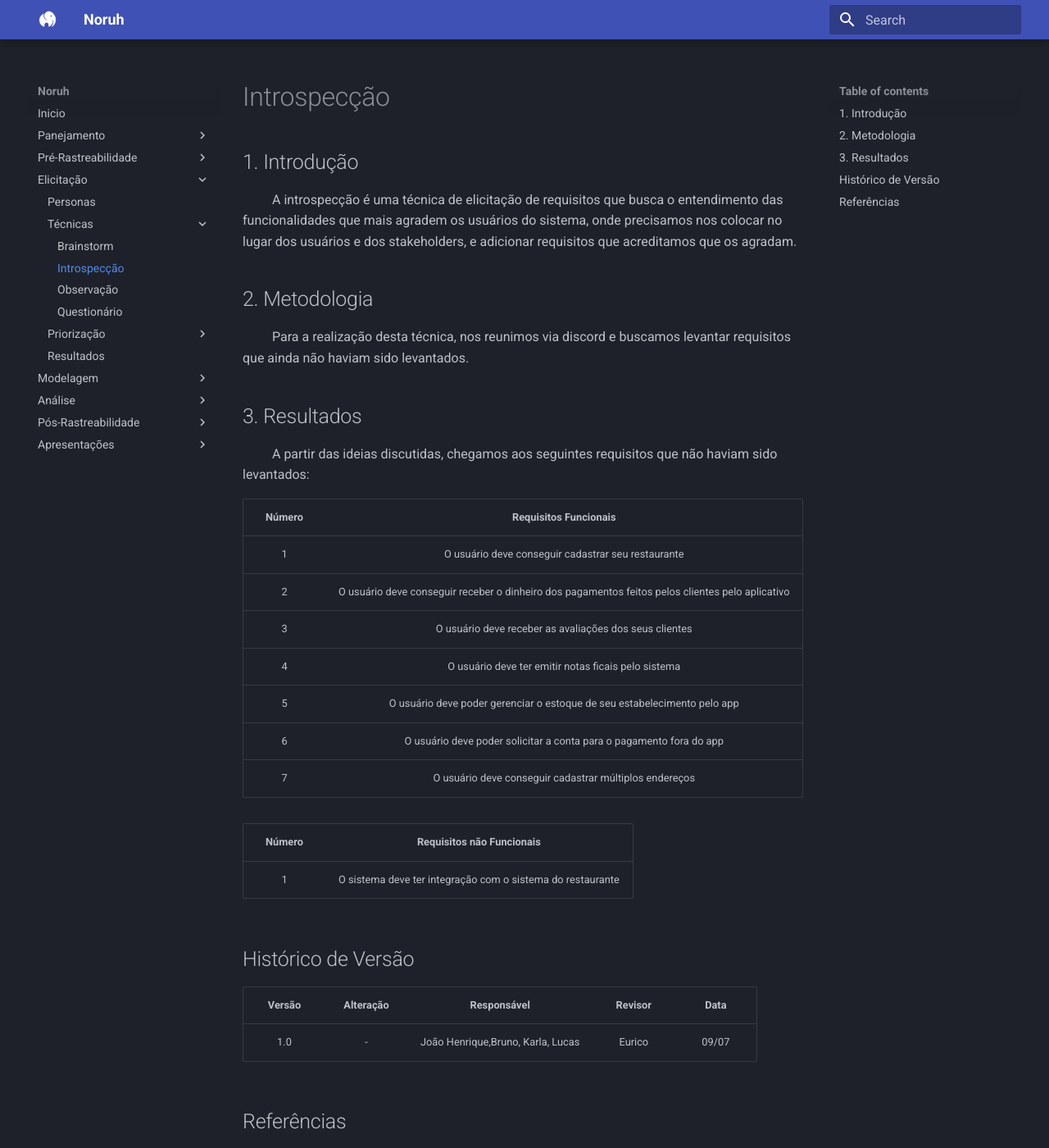
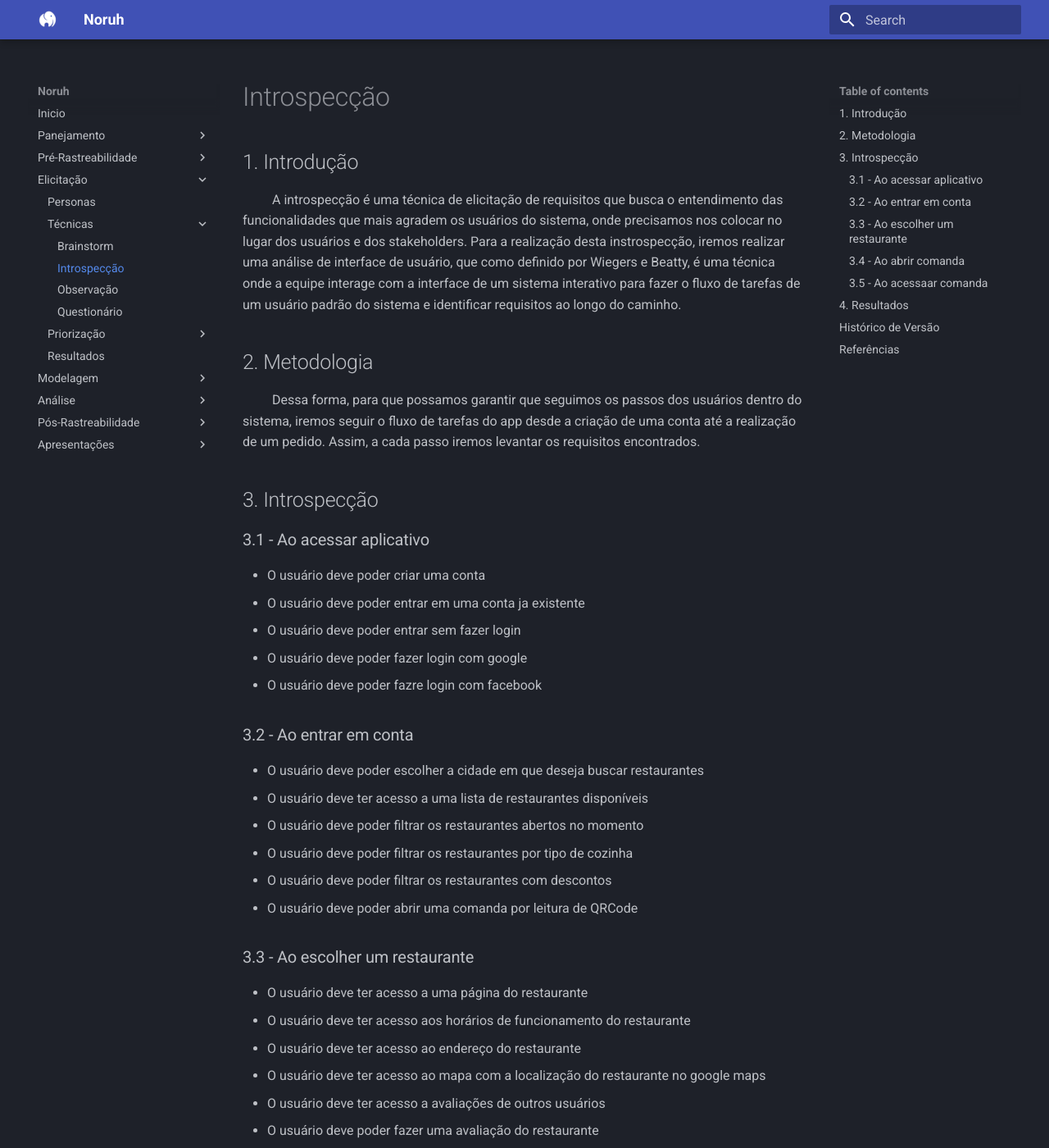
Before and after one commit to Thiab394/2022.1-Noruh, an MkDocs documentation site: the page built from docs/elicitacao/tecnicas/introspeccao.md, in a window 1280 px wide and 1400 px high. Shown: the whole window at 82% size. Built offline with MkDocs 1.6.1 and Material for MkDocs 9.7.7, drawn with Linux system fonts in a browser that asks for light colours; some of the changed text lies outside the part shown.

Commit message:
Adiciona introspecção

```diff
--- a/docs/elicitacao/tecnicas/introspeccao.md
+++ b/docs/elicitacao/tecnicas/introspeccao.md
@@ -2,36 +2,69 @@
 
 ## 1. Introdução
 
-&emsp;&emsp; A introspecção é uma técnica de elicitação de requisitos que busca o entendimento das funcionalidades que mais agradem os usuários do sistema, onde precisamos nos colocar no lugar dos usuários e dos stakeholders, e adicionar requisitos que acreditamos que os agradam.
+&emsp;&emsp; A introspecção é uma técnica de elicitação de requisitos que busca o entendimento das funcionalidades que mais agradem os usuários do sistema, onde precisamos nos colocar no lugar dos usuários e dos stakeholders. Para a realização desta instrospecção, iremos realizar uma análise de interface de usuário, que como definido por Wiegers e Beatty, é uma técnica onde a equipe interage com a interface de um sistema interativo para fazer o fluxo de tarefas de um usuário padrão do sistema e identificar requisitos ao longo do caminho.
 
 ## 2. Metodologia
 
-&emsp;&emsp; Para a realização desta técnica, nos reunimos via discord e buscamos levantar requisitos que ainda não haviam sido levantados.
+&emsp;&emsp; Dessa forma, para que possamos garantir que seguimos os passos dos usuários dentro do sistema, iremos seguir o fluxo de tarefas do app desde a criação de uma conta até a realização de um pedido. Assim, a cada passo iremos levantar os requisitos encontrados.
 
-## 3. Resultados
+## 3. Introspecção
 
-&emsp;&emsp; A partir das ideias discutidas, chegamos aos seguintes requisitos que não haviam sido levantados:
+### 3.1 - Ao acessar aplicativo
+- O usuário deve poder criar uma conta
+- O usuário deve poder entrar em uma conta ja existente
+- O usuário deve poder entrar sem fazer login
+- O usuário deve poder fazer login com google
+- O usuário deve poder fazre login com facebook
 
-| Número | Requisitos Funcionais                                         |
-| :------: | :--------------------------------------------------: |
-| 1    | O usuário deve conseguir cadastrar seu restaurante |
-| 2    | O usuário deve conseguir receber o dinheiro dos pagamentos feitos pelos clientes pelo aplicativo |
-| 3    | O usuário deve receber as avaliações dos seus clientes |
-| 4    | O usuário deve ter emitir notas ficais pelo sistema |
-| 5    | O usuário deve poder gerenciar o estoque de seu estabelecimento pelo app |
-| 6    | O usuário deve poder solicitar a conta para o pagamento fora do app |
-| 7    | O usuário deve conseguir cadastrar múltiplos endereços |
+### 3.2 - Ao entrar em conta
+- O usuário deve poder escolher a cidade em que deseja buscar restaurantes
+- O usuário deve ter acesso a uma lista de restaurantes disponíveis
+- O usuário deve poder filtrar os restaurantes abertos no momento
+- O usuário deve poder filtrar os restaurantes por tipo de cozinha
+- O usuário deve poder filtrar os restaurantes com descontos
+- O usuário deve poder abrir uma comanda por leitura de QRCode
 
-| Número | Requisitos não Funcionais|
-| :------: | :--------------------------------------------------: |
-| 1    | O sistema deve ter integração com o sistema do restaurante |
+### 3.3 - Ao escolher um restaurante
+- O usuário deve ter acesso a uma página do restaurante
+- O usuário deve ter acesso aos horários de funcionamento do restaurante
+- O usuário deve ter acesso ao endereço do restaurante
+- O usuário deve ter acesso ao mapa com a localização do restaurante no google maps
+- O usuário deve ter acesso a avaliações de outros usuários
+- O usuário deve poder fazer uma avaliação do restaurante
 
+### 3.4 - Ao abrir comanda
+- O usuário deve poder entrar na fila de espera
+- O usuário deve poder fazer um pedido delivery
+- O usuário deve poder realizar um pedido para retirar no balcão
+- O usuário deve ter acesso a um cardápio com os itens do resturante
+- O usuário deve poder adcionar itens à sua comanda
+- O usuário deve poder pesquisar um item pelo nome no cardápio
+
+### 3.5 - Ao acessaar comanda
+- O usuário deve ter acesso a uma lisat com os itens pedidos
+- O usuário deve poder pedir a conta pelo app
+- O usuário deve poder pagar sua conta pelo app
+
+## 4. Resultados
+&emsp;&emsp; A tabela com os requisitos elicitados durante a introspecção pode ser encontrada abaixo:
+
+| ID |                                Requisitos Funcionais                                |
+| :----: | :---------------------------------------------------------------------------------: |
+|  BS01  |                        O usuário deve poder criar uma conta                         |
+
+<figcaption align='center'>
+    <b>Tabela 1: Requisitos elicitados</b>
+    <br><small>Fonte: Elaboração Própria</small>
+</figcaption>
 
 ## Histórico de Versão
 
 | Versão |                Alteração               | Responsável |         Revisor        |  Data |
 |:------:|:--------------------------------------:|:-----------:|:----------------------:|:-----:|
-|   1.0  |                    -                   |    João Henrique,Bruno, Karla, Lucas  | Eurico | 09/07 |
+|   1.0  |            Documento criado             |    João Henrique,Bruno, Karla, Lucas  | Eurico | 09/07 |
+|   1.1  |              Documento revisado              |     Lucas  | - | 04/08 |
+|   2.0  | Troca fluxo de tarefas e metodologia utilizada             |     Lucas  | - | 06/08 |
 
 ## Referências
 - BARBOSA, Simone; SILVA, Bruno. Interação Humano Computador. Rio de Janeiro. Elsevier Editora Ltda. 2010
```
Also changed, not shown: docs/elicitacao/tecnicas/analiseDcoumento.md (added, +49 -0 lines), docs/planejamento/cronograma.md (+29 -26 lines).
